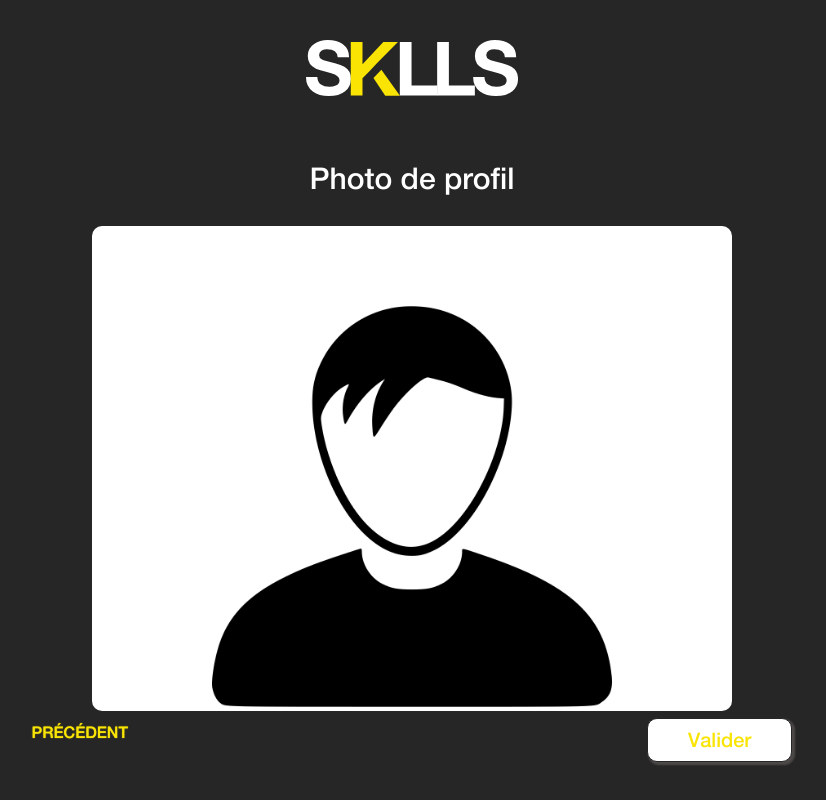
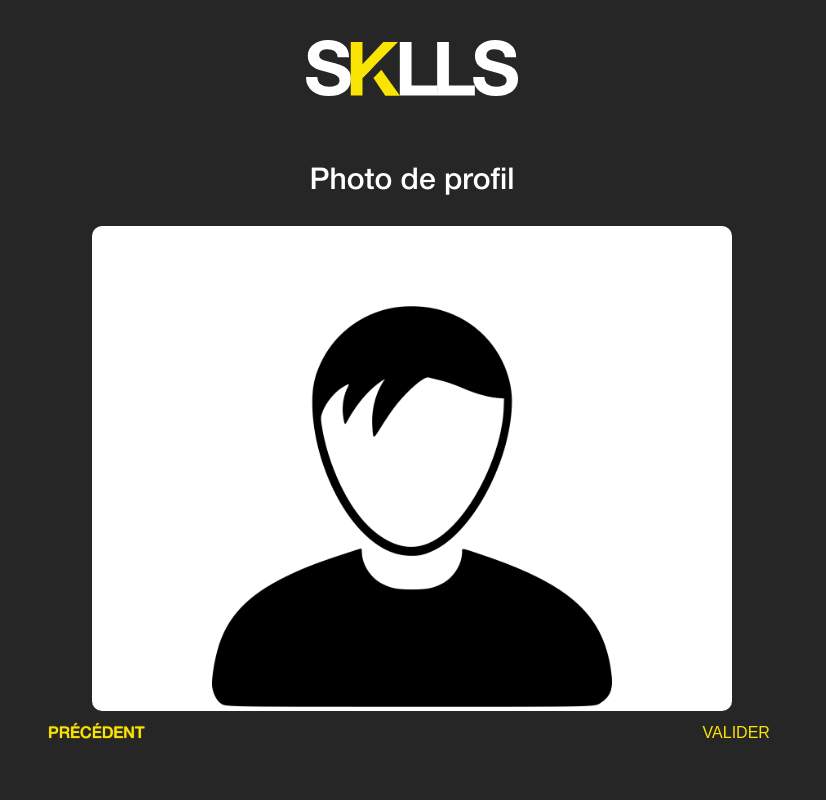
Before and after one commit to WildCodeSchool/Paris-0919-P2-Job-meetup, a React (Create React App) app in the folder breakit/frontEnd/: page /ProfilPicture in a window 1280 px wide. Shown: the whole page, without its empty margins (228-1054 px from the left). Built offline with nearby package versions, Linux system fonts and the light colour scheme.

Commit message:
css button to validate profil

```diff
--- a/breakit/frontEnd/src/components/homepage/Footer.css
+++ b/breakit/frontEnd/src/components/homepage/Footer.css
@@ -10,10 +10,10 @@
         align-items: center;
         font-family: "HelveticaNeue_Medium", "sans-serif";
         font-size: 20px;
-        background: #262626;
+        background: #ffff;
         border:none;
         border-radius: 10px;
-
+        border: 3px solid #262626;
         display: flex;
         height: 2.2em;
         padding: 0em 2em;
--- a/breakit/frontEnd/src/components/profil/profilLogin/ProfilConnexion.css
+++ b/breakit/frontEnd/src/components/profil/profilLogin/ProfilConnexion.css
@@ -7,16 +7,14 @@
     src: url("../../fonts/HelveticaNeue_Medium.ttf")
  }
 
-body{
-  overflow: hidden ;
-}
+
 
 
 .containerProfilInscription{
     overflow: hidden;
     background-color: #262626;
     padding : 0;
-    height: 200vh;
+    height: 100vh;
     margin : 0;
 }
 .logoProfilInscription {
--- a/breakit/frontEnd/src/components/profil/profilSignin/ProfilPicture.css
+++ b/breakit/frontEnd/src/components/profil/profilSignin/ProfilPicture.css
@@ -107,6 +107,13 @@ img.logoUserProfil {
 
 }
 
+.Validate_SignUp {
+    color: #FAE404;
+    background: #262626;
+    font-size: 2vh;
+    border: none;
+}
+
 
 /*  ********************* Section Media Queries ***************************/
 
--- a/breakit/frontEnd/src/components/profil/profilSignin/ProfilPicture.js
+++ b/breakit/frontEnd/src/components/profil/profilSignin/ProfilPicture.js
@@ -62,7 +62,7 @@ class ProfilPicture extends React.Component {
                 <footer className="linearBalls">
                     <div className="links">
                         <Link to='/ProfilDescription'><p>Précédent</p> </Link>
-                        <button onClick = {() => this.putDataToDB()} to='/ProfilPicture'><p>Valider</p> </button>
+                        <input type="button" className="Validate_SignUp" onClick = {() => this.putDataToDB()} to='/ProfilPicture' value="VALIDER"/>
                     </div>
                 </footer>
 
```
